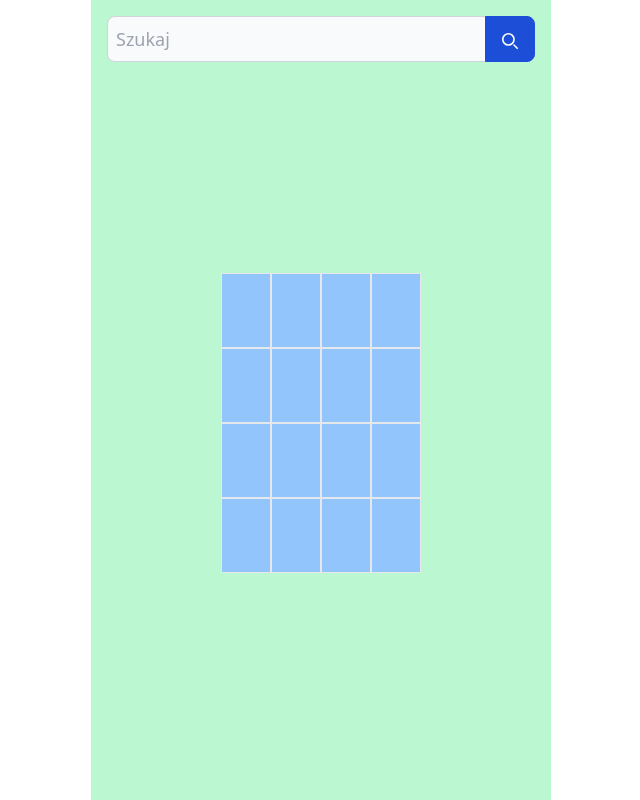
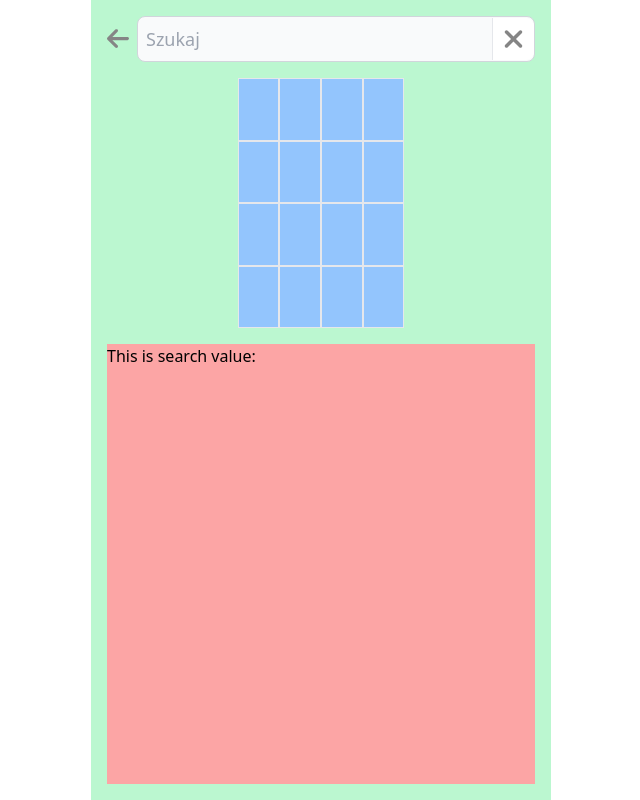
Before and after one commit to GrzegorzWirtek/magazyn, a Next.js app: page / in a window 1280 px wide. Shown: the whole page, without its empty margins (319-959 px from the left). Built offline with nearby package versions, Linux system fonts and the light colour scheme.

Commit message:
rebuild search panel

```diff
--- a/app/context/AppContext.tsx
+++ b/app/context/AppContext.tsx
@@ -5,11 +5,15 @@ import { Dispatch, SetStateAction } from 'react';
 interface ContextProps {
 	checked: number[];
 	setChecked: Dispatch<SetStateAction<number[]>>;
+	searchValue: string;
+	setSearchValue: Dispatch<SetStateAction<string>>;
 }
 
 const initialState = {
 	checked: [],
 	setChecked: () => {},
+	searchValue: '',
+	setSearchValue: () => {},
 };
 
 const AppContext = createContext<ContextProps>(initialState);
@@ -18,12 +22,15 @@ export const AppContextProvider = ({
 	children,
 }: React.PropsWithChildren<{}>) => {
 	const [checked, setChecked] = useState<number[]>([]);
+	const [searchValue, setSearchValue] = useState<string>('');
 
 	return (
 		<AppContext.Provider
 			value={{
 				checked,
 				setChecked,
+				searchValue,
+				setSearchValue,
 			}}>
 			{children}
 		</AppContext.Provider>
--- a/app/page.tsx
+++ b/app/page.tsx
@@ -1,11 +1,13 @@
 import PreviewArea from '@/components/PreviewArea';
+import Results from '@/components/Results';
 import Search from '@/components/Search';
 
 export default function Home() {
 	return (
-		<main className='flex flex-wrap justify-center items-start h-screen max-w-[460px] mx-auto p-4 bg-green-200'>
+		<main className='flex flex-col items-center gap-4 h-screen max-w-[460px] mx-auto p-4 bg-green-200'>
 			<Search />
 			<PreviewArea />
+			<Results />
 		</main>
 	);
 }
--- a/components/Area.tsx
+++ b/components/Area.tsx
@@ -2,10 +2,10 @@
 
 import Details from './Details';
 import { useAppContext } from '@/app/context/AppContext';
-import { Area } from '@/utils/types';
+import { Area as AreaType } from '@/utils/types';
 
 type Props = {
-	details: Area;
+	details: AreaType;
 };
 
 export default function Area({ details }: Props) {
--- a/components/PreviewArea.tsx
+++ b/components/PreviewArea.tsx
@@ -7,7 +7,7 @@ export default function PreviewArea() {
 	const { checked } = useAppContext();
 
 	return (
-		<div className='h-[300px] aspect-[2/3] bg-blue-300 grid grid-cols-4 box-border'>
+		<div className='h-[250px] aspect-[2/3] bg-blue-300 grid grid-cols-4 grid-rows-4 box-border'>
 			{tempdb.map((area) => (
 				<div
 					key={area.id}
--- /dev/null
+++ b/components/Results.tsx
@@ -0,0 +1,12 @@
+'use client';
+import { useAppContext } from '@/app/context/AppContext';
+
+export default function Results() {
+	const { searchValue } = useAppContext();
+
+	return (
+		<div className='w-full grow shrink bg-red-300'>
+			<p>This is search value: {searchValue}</p>
+		</div>
+	);
+}
--- a/components/Search.tsx
+++ b/components/Search.tsx
@@ -6,7 +6,7 @@ import { useRef } from 'react';
 
 export default function Search() {
 	const [value, setValue] = useState('');
-	const { setChecked } = useAppContext();
+	const { setChecked, setSearchValue } = useAppContext();
 	const inputRef = useRef<HTMLInputElement | null>(null);
 
 	const findElements = (value: string) => {
@@ -24,17 +24,30 @@ export default function Search() {
 		inputRef.current?.blur();
 		const idsFound = findElements(value);
 		setChecked(idsFound);
-
-		setValue('');
+		setSearchValue(value);
 	};
 
 	const handleInputChange = (e: React.ChangeEvent<HTMLInputElement>) => {
 		setValue(e.target.value);
 	};
 
+	const handleClearInput = () => {
+		setValue('');
+		setSearchValue('');
+		setChecked([]);
+	};
+
 	return (
-		<form className='w-full' onSubmit={handleSubmit}>
-			<div className='flex'>
+		<form className='flex w-full' onSubmit={handleSubmit}>
+			<button className='h-full w-[22px] mr-2 ' type='submit'>
+				<svg xmlns='http://www.w3.org/2000/svg' viewBox='0 0 448 512'>
+					<path
+						fill='#858585'
+						d='M9.4 233.4c-12.5 12.5-12.5 32.8 0 45.3l160 160c12.5 12.5 32.8 12.5 45.3 0s12.5-32.8 0-45.3L109.2 288 416 288c17.7 0 32-14.3 32-32s-14.3-32-32-32l-306.7 0L214.6 118.6c12.5-12.5 12.5-32.8 0-45.3s-32.8-12.5-45.3 0l-160 160z'
+					/>
+				</svg>
+			</button>
+			<div className='flex grow'>
 				<div className='relative w-full'>
 					<input
 						type='search'
@@ -44,24 +57,16 @@ export default function Search() {
 						required
 						value={value}
 						onChange={handleInputChange}
-						onFocus={blur}
 						ref={inputRef}
 					/>
 					<button
-						type='submit'
-						className='absolute top-0 end-0 p-4 text-sm font-medium h-full text-white bg-blue-700 rounded-e-lg border border-blue-700 hover:bg-blue-800 focus:ring-4'>
-						<svg
-							className='w-4 h-4'
-							aria-hidden='true'
-							xmlns='http://www.w3.org/2000/svg'
-							fill='none'
-							viewBox='0 0 20 20'>
+						type='button'
+						className='absolute top-[2px] bottom-[2px] mr-[1px] end-0 px-[10px] w-[42px] bg-white rounded-e-lg border-l'
+						onClick={handleClearInput}>
+						<svg xmlns='http://www.w3.org/2000/svg' viewBox='0 0 384 512'>
 							<path
-								stroke='currentColor'
-								strokeLinecap='round'
-								strokeLinejoin='round'
-								strokeWidth='2'
-								d='m19 19-4-4m0-7A7 7 0 1 1 1 8a7 7 0 0 1 14 0Z'
+								fill='#858585'
+								d='M342.6 150.6c12.5-12.5 12.5-32.8 0-45.3s-32.8-12.5-45.3 0L192 210.7 86.6 105.4c-12.5-12.5-32.8-12.5-45.3 0s-12.5 32.8 0 45.3L146.7 256 41.4 361.4c-12.5 12.5-12.5 32.8 0 45.3s32.8 12.5 45.3 0L192 301.3 297.4 406.6c12.5 12.5 32.8 12.5 45.3 0s12.5-32.8 0-45.3L237.3 256 342.6 150.6z'
 							/>
 						</svg>
 						<span className='sr-only'>Search</span>
--- a/next.config.mjs
+++ b/next.config.mjs
@@ -1,4 +1,6 @@
 /** @type {import('next').NextConfig} */
-const nextConfig = {};
+const nextConfig = {
+	output: 'standalone',
+};
 
 export default nextConfig;
```
